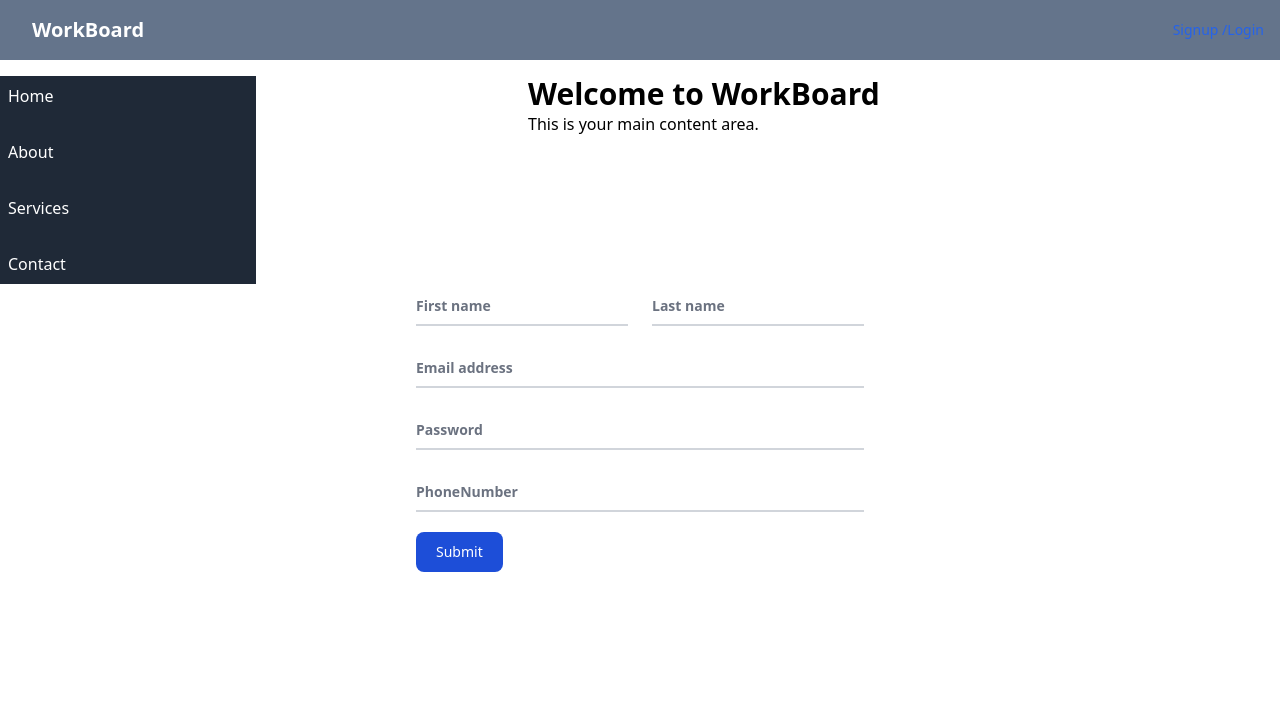
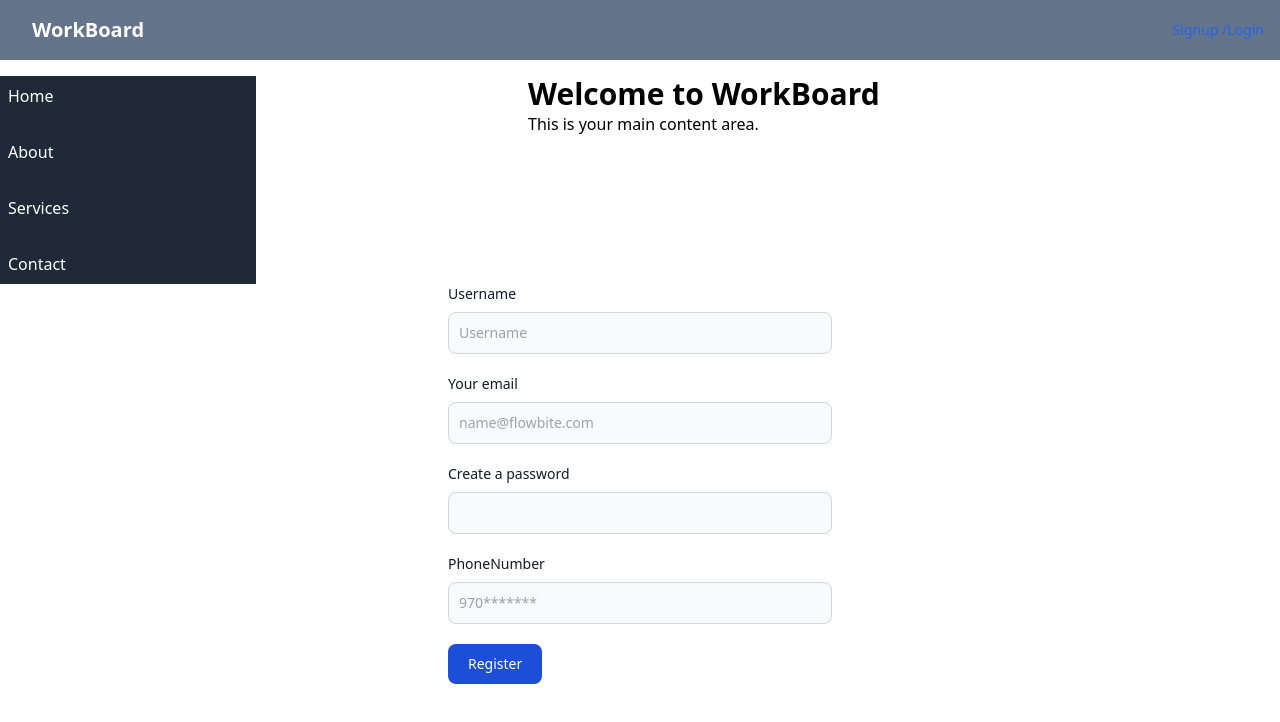
Before and after one commit to gowthamazmeera09/workboard-frontend, a React (Create React App) app: page /Sigup in a window 1280 px wide. Shown: the top 722 px of the page. Built offline with nearby package versions, Linux system fonts and the light colour scheme.

Commit message:
added backend url

```diff
--- /dev/null
+++ b/src/data/data.js
@@ -0,0 +1,3 @@
+// export const API_URL = "http://localhost:2000/"
+
+export const API_URL = "https://workboard-backend.onrender.com/"
--- a/src/pages/Sigin.jsx
+++ b/src/pages/Sigin.jsx
@@ -2,28 +2,18 @@ import React from 'react';
 
 function Sigin() {
   return (
-    <div className="flex justify-center items-center">
-      <div className="text-2xl font-bold">
+    <form class="max-w-sm mx-auto">
+    <div class="mb-5">
+      <label for="email" class="block mb-2 text-sm font-medium text-gray-900 dark:text-white">Your email</label>
+      <input type="email" id="email" class="bg-gray-50 border border-gray-300 text-gray-900 text-sm rounded-lg focus:ring-blue-500 focus:border-blue-500 block w-full p-2.5 dark:bg-gray-700 dark:border-gray-600 dark:placeholder-gray-400 dark:text-white dark:focus:ring-blue-500 dark:focus:border-blue-500" placeholder="name@flowbite.com" required />
+    </div>
+    <div class="mb-5">
+      <label for="password" class="block mb-2 text-sm font-medium text-gray-900 dark:text-white">Your password</label>
+      <input type="password" id="password" class="bg-gray-50 border border-gray-300 text-gray-900 text-sm rounded-lg focus:ring-blue-500 focus:border-blue-500 block w-full p-2.5 dark:bg-gray-700 dark:border-gray-600 dark:placeholder-gray-400 dark:text-white dark:focus:ring-blue-500 dark:focus:border-blue-500" required />
+    </div>
 
-
-        <form class="max-w-md mx-auto">
-
-          <div class="relative z-0 w-full mb-5 group">
-            <input type="email" name="floating_email" id="floating_email" class="block py-2.5 px-0 w-full text-sm text-gray-900 bg-transparent border-0 border-b-2 border-gray-300 appearance-none dark:text-white dark:border-gray-600 dark:focus:border-blue-500 focus:outline-none focus:ring-0 focus:border-blue-600 peer" placeholder=" " required />
-            <label for="floating_email" class="peer-focus:font-medium absolute text-sm text-gray-500 dark:text-gray-400 duration-300 transform -translate-y-6 scale-75 top-3 -z-10 origin-[0] peer-focus:start-0 rtl:peer-focus:translate-x-1/4 rtl:peer-focus:left-auto peer-focus:text-blue-600 peer-focus:dark:text-blue-500 peer-placeholder-shown:scale-100 peer-placeholder-shown:translate-y-0 peer-focus:scale-75 peer-focus:-translate-y-6">Email address</label>
-          </div>
-          <div class="relative z-0 w-full mb-5 group">
-            <input type="password" name="floating_password" id="floating_password" class="block py-2.5 px-0 w-full text-sm text-gray-900 bg-transparent border-0 border-b-2 border-gray-300 appearance-none dark:text-white dark:border-gray-600 dark:focus:border-blue-500 focus:outline-none focus:ring-0 focus:border-blue-600 peer" placeholder=" " required />
-            <label for="floating_password" class="peer-focus:font-medium absolute text-sm text-gray-500 dark:text-gray-400 duration-300 transform -translate-y-6 scale-75 top-3 -z-10 origin-[0] peer-focus:start-0 rtl:peer-focus:translate-x-1/4 peer-focus:text-blue-600 peer-focus:dark:text-blue-500 peer-placeholder-shown:scale-100 peer-placeholder-shown:translate-y-0 peer-focus:scale-75 peer-focus:-translate-y-6">Password</label>
-          </div>
-
-
-
-          <button type="submit" class="text-white bg-blue-700 hover:bg-blue-800 focus:ring-4 focus:outline-none focus:ring-blue-300 font-medium rounded-lg text-sm w-full sm:w-auto px-5 py-2.5 text-center dark:bg-blue-600 dark:hover:bg-blue-700 dark:focus:ring-blue-800">Submit</button>
-        </form>
-
-      </div>
-    </div>
+    <button type="submit" class="text-white bg-blue-700 hover:bg-blue-800 focus:ring-4 focus:outline-none focus:ring-blue-300 font-medium rounded-lg text-sm w-full sm:w-auto px-5 py-2.5 text-center dark:bg-blue-600 dark:hover:bg-blue-700 dark:focus:ring-blue-800">Submit</button>
+  </form>
   );
 }
 
--- a/src/pages/Sigup.jsx
+++ b/src/pages/Sigup.jsx
@@ -1,41 +1,83 @@
-import React from 'react';
+import React, { useState } from 'react';
+import { API_URL } from '../data/data';
 
 function Signup() {
+  const [username,setUserName] = useState("");
+  const [email,setEmail] = useState("");
+  const [password,setPassword] = useState("");
+  const [phonenumber,setPhoneNumber] = useState("");
+
+  const handlesubmit = async(e)=>{
+    e.preventDefault();
+    try {
+      const formData = {
+        username,
+        email,
+        password,
+        phonenumber
+      };
+
+      const response = await fetch(`${API_URL}user/register`, {
+        method: 'POST',
+        headers: {
+          'Content-Type': 'application/json',
+        },
+        body: JSON.stringify(formData),
+      });
+
+      const data = await response.json();
+      if(response.ok){
+        console.log(data);
+        alert("registation successfull")
+      }
+      else if(email){
+        alert("email already taken");
+        setUserName("");
+        setEmail("");
+        setPassword("");
+      }
+      else if(phonenumber){
+        alert("phonenumber is already taken");
+        setUserName("");
+        setEmail("");
+        setPassword("");
+      }
+      else{
+        setUserName("");
+        setEmail("");
+        setPassword("");
+      }
+
+    } catch (error) {
+      console.log(error);
+      alert("something went wrong")
+    }
+  }
+
   return (
-    <div className="flex justify-center items-center">
-      <div className="text-2xl font-bold">
 
 
-        <form class="max-w-md mx-auto">
-        <div class="grid md:grid-cols-2 md:gap-6">
-            <div class="relative z-0 w-full mb-5 group">
-              <input type="text" name="floating_first_name" id="floating_first_name" class="block py-2.5 px-0 w-full text-sm text-gray-900 bg-transparent border-0 border-b-2 border-gray-300 appearance-none dark:text-white dark:border-gray-600 dark:focus:border-blue-500 focus:outline-none focus:ring-0 focus:border-blue-600 peer" placeholder=" " required />
-              <label for="floating_first_name" class="peer-focus:font-medium absolute text-sm text-gray-500 dark:text-gray-400 duration-300 transform -translate-y-6 scale-75 top-3 -z-10 origin-[0] peer-focus:start-0 rtl:peer-focus:translate-x-1/4 peer-focus:text-blue-600 peer-focus:dark:text-blue-500 peer-placeholder-shown:scale-100 peer-placeholder-shown:translate-y-0 peer-focus:scale-75 peer-focus:-translate-y-6">First name</label>
-            </div>
-            <div class="relative z-0 w-full mb-5 group">
-              <input type="text" name="floating_last_name" id="floating_last_name" class="block py-2.5 px-0 w-full text-sm text-gray-900 bg-transparent border-0 border-b-2 border-gray-300 appearance-none dark:text-white dark:border-gray-600 dark:focus:border-blue-500 focus:outline-none focus:ring-0 focus:border-blue-600 peer" placeholder=" " required />
-              <label for="floating_last_name" class="peer-focus:font-medium absolute text-sm text-gray-500 dark:text-gray-400 duration-300 transform -translate-y-6 scale-75 top-3 -z-10 origin-[0] peer-focus:start-0 rtl:peer-focus:translate-x-1/4 peer-focus:text-blue-600 peer-focus:dark:text-blue-500 peer-placeholder-shown:scale-100 peer-placeholder-shown:translate-y-0 peer-focus:scale-75 peer-focus:-translate-y-6">Last name</label>
-            </div>
-          </div>
-          <div class="relative z-0 w-full mb-5 group">
-            <input type="email" name="floating_email" id="floating_email" class="block py-2.5 px-0 w-full text-sm text-gray-900 bg-transparent border-0 border-b-2 border-gray-300 appearance-none dark:text-white dark:border-gray-600 dark:focus:border-blue-500 focus:outline-none focus:ring-0 focus:border-blue-600 peer" placeholder=" " required />
-            <label for="floating_email" class="peer-focus:font-medium absolute text-sm text-gray-500 dark:text-gray-400 duration-300 transform -translate-y-6 scale-75 top-3 -z-10 origin-[0] peer-focus:start-0 rtl:peer-focus:translate-x-1/4 rtl:peer-focus:left-auto peer-focus:text-blue-600 peer-focus:dark:text-blue-500 peer-placeholder-shown:scale-100 peer-placeholder-shown:translate-y-0 peer-focus:scale-75 peer-focus:-translate-y-6">Email address</label>
-          </div>
-          <div class="relative z-0 w-full mb-5 group">
-            <input type="password" name="floating_password" id="floating_password" class="block py-2.5 px-0 w-full text-sm text-gray-900 bg-transparent border-0 border-b-2 border-gray-300 appearance-none dark:text-white dark:border-gray-600 dark:focus:border-blue-500 focus:outline-none focus:ring-0 focus:border-blue-600 peer" placeholder=" " required />
-            <label for="floating_password" class="peer-focus:font-medium absolute text-sm text-gray-500 dark:text-gray-400 duration-300 transform -translate-y-6 scale-75 top-3 -z-10 origin-[0] peer-focus:start-0 rtl:peer-focus:translate-x-1/4 peer-focus:text-blue-600 peer-focus:dark:text-blue-500 peer-placeholder-shown:scale-100 peer-placeholder-shown:translate-y-0 peer-focus:scale-75 peer-focus:-translate-y-6">Password</label>
-          </div>
-          <div class="relative z-0 w-full mb-5 group">
-            <input type="mobile" name="phonenumber" id="phonenumber" class="block py-2.5 px-0 w-full text-sm text-gray-900 bg-transparent border-0 border-b-2 border-gray-300 appearance-none dark:text-white dark:border-gray-600 dark:focus:border-blue-500 focus:outline-none focus:ring-0 focus:border-blue-600 peer" placeholder=" " required />
-            <label for="floating_password" class="peer-focus:font-medium absolute text-sm text-gray-500 dark:text-gray-400 duration-300 transform -translate-y-6 scale-75 top-3 -z-10 origin-[0] peer-focus:start-0 rtl:peer-focus:translate-x-1/4 peer-focus:text-blue-600 peer-focus:dark:text-blue-500 peer-placeholder-shown:scale-100 peer-placeholder-shown:translate-y-0 peer-focus:scale-75 peer-focus:-translate-y-6">PhoneNumber</label>
-          </div>
+<form class="max-w-sm mx-auto" onSubmit={handlesubmit}>
+<div class="mb-5">
+    <label for="username" class="block mb-2 text-sm font-medium text-gray-900 dark:text-white">Username</label>
+    <input type="text" name='username' value={username} onChange={(e)=>setUserName(e.target.value)} class="bg-gray-50 border border-gray-300 text-gray-900 text-sm rounded-lg focus:ring-blue-500 focus:border-blue-500 block w-full p-2.5 dark:bg-gray-700 dark:border-gray-600 dark:placeholder-gray-400 dark:text-white dark:focus:ring-blue-500 dark:focus:border-blue-500" placeholder="Username" required />
+  </div>
+  <div class="mb-5">
+    <label for="email" class="block mb-2 text-sm font-medium text-gray-900 dark:text-white">Your email</label>
+    <input type="email" name='email' value={email} onChange={(e)=>setEmail(e.target.value)}  class="bg-gray-50 border border-gray-300 text-gray-900 text-sm rounded-lg focus:ring-blue-500 focus:border-blue-500 block w-full p-2.5 dark:bg-gray-700 dark:border-gray-600 dark:placeholder-gray-400 dark:text-white dark:focus:ring-blue-500 dark:focus:border-blue-500" placeholder="name@flowbite.com" required />
+  </div>
+  <div class="mb-5">
+    <label for="password" class="block mb-2 text-sm font-medium text-gray-900 dark:text-white">Create a password</label>
+    <input type="password" name='password' value={password} onChange={(e)=>setPassword(e.target.value)}  class="bg-gray-50 border border-gray-300 text-gray-900 text-sm rounded-lg focus:ring-blue-500 focus:border-blue-500 block w-full p-2.5 dark:bg-gray-700 dark:border-gray-600 dark:placeholder-gray-400 dark:text-white dark:focus:ring-blue-500 dark:focus:border-blue-500" required />
+  </div>
+  <div class="mb-5">
+    <label for="phonenumber" class="block mb-2 text-sm font-medium text-gray-900 dark:text-white">PhoneNumber</label>
+    <input type="number" name='phonenumber' value={phonenumber} onChange={(e)=>setPhoneNumber(e.target.value)} class="bg-gray-50 border border-gray-300 text-gray-900 text-sm rounded-lg focus:ring-blue-500 focus:border-blue-500 block w-full p-2.5 dark:bg-gray-700 dark:border-gray-600 dark:placeholder-gray-400 dark:text-white dark:focus:ring-blue-500 dark:focus:border-blue-500" placeholder="970*******" required />
+  </div>
 
+  <button type="submit" class="text-white bg-blue-700 hover:bg-blue-800 focus:ring-4 focus:outline-none focus:ring-blue-300 font-medium rounded-lg text-sm w-full sm:w-auto px-5 py-2.5 text-center dark:bg-blue-600 dark:hover:bg-blue-700 dark:focus:ring-blue-800">Register</button>
+</form>
 
-          <button type="submit" class="text-white bg-blue-700 hover:bg-blue-800 focus:ring-4 focus:outline-none focus:ring-blue-300 font-medium rounded-lg text-sm w-full sm:w-auto px-5 py-2.5 text-center dark:bg-blue-600 dark:hover:bg-blue-700 dark:focus:ring-blue-800">Submit</button>
-        </form>
-
-      </div>
-    </div>
   );
 }
 
```
